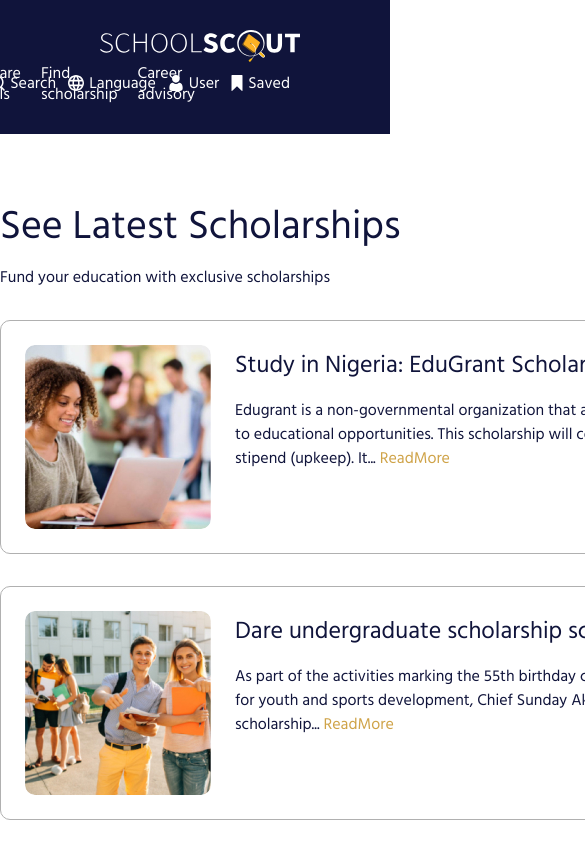
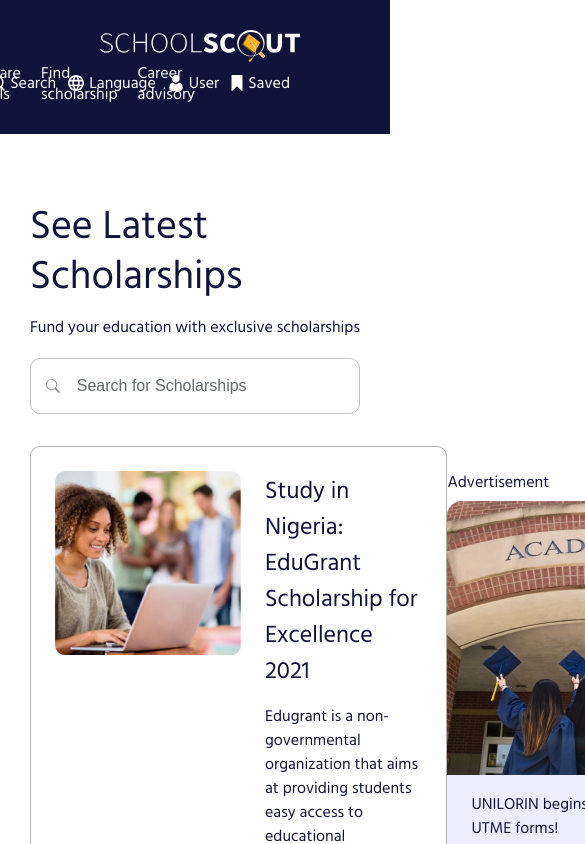
Before and after one commit to CDiala/school-finder, a React (Create React App) app in the folder client/: page / in a window 390 px wide. Shown: the top 844 px of the page, 585 px wide, since content can reach past the window. Built offline with nearby package versions, Linux system fonts and the light colour scheme.

Commit message:
fix: Make scholarship list header responsive

```diff
--- a/client/src/pages/ScholarshipList/ScholarshipList.css
+++ b/client/src/pages/ScholarshipList/ScholarshipList.css
@@ -42,3 +42,21 @@
   display: flex;
   justify-content: space-between;
 }
+
+/* ----------------Responsiveness---------------- */
+
+/* -------------Mobile Screen - 320px------------ */
+@media screen and (min-width: 320px) {
+  .scholarship-container {
+    padding: 0 30px;
+    width: 100vw;
+  }
+
+  .scholarship-header {
+    display: block;
+  }
+
+  .search-scholarship-input {
+    margin: 20px 0;
+  }
+}
```
